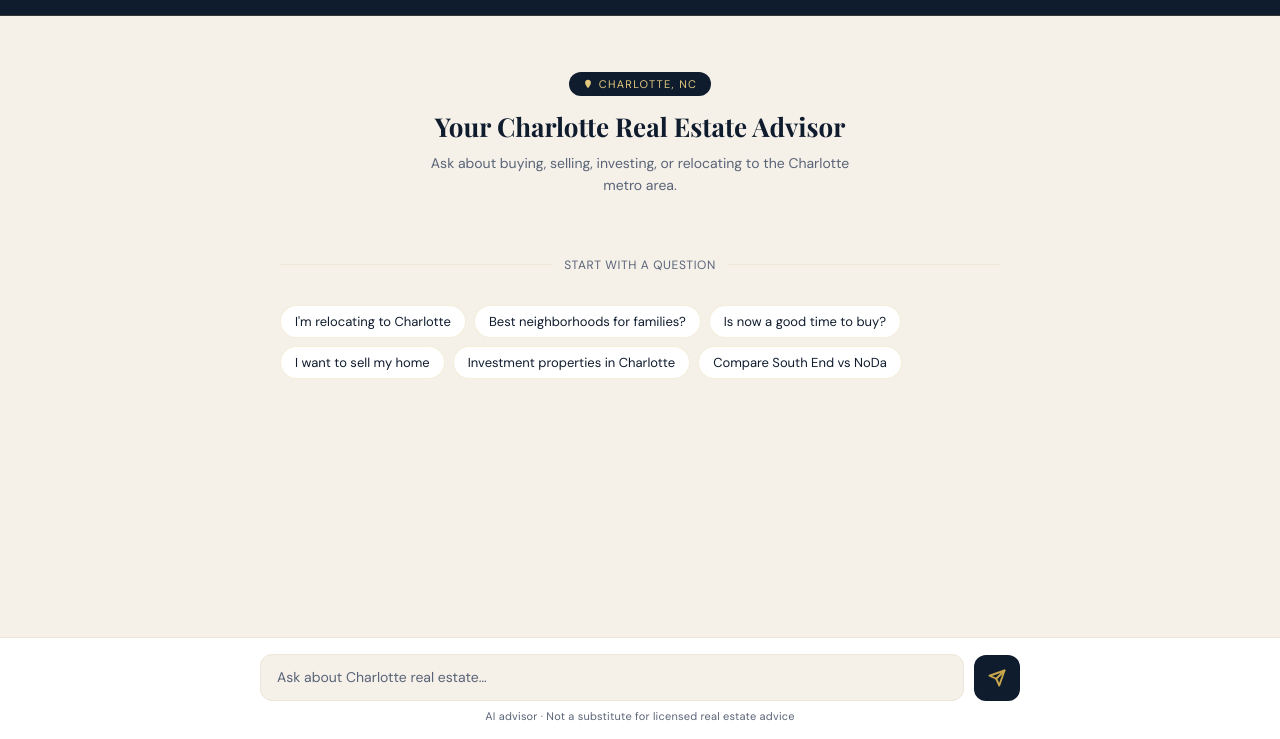
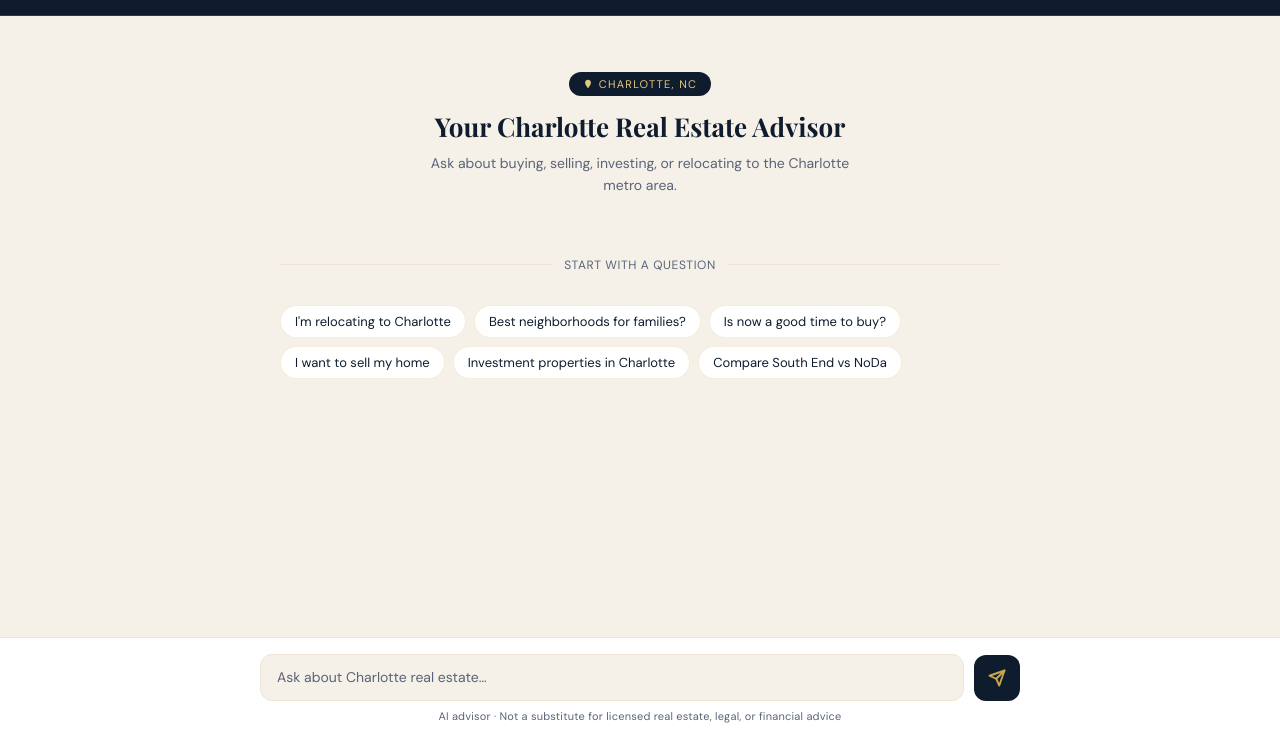
Before and after one commit to aristides-bot/charlotte-chatbot, a website: page index.html in a window 1280 px wide. Shown: the part 61-800 px from the top of the page. Drawn offline with nearby package versions, Linux system fonts and the light colour scheme.

Commit message:
Update index.html

```diff
--- a/index.html
+++ b/index.html
@@ -203,7 +203,7 @@
       </svg>
     </button>
   </div>
-  <div class="input-hint">AI advisor · Not a substitute for licensed real estate advice</div>
+  <div class="input-hint">AI advisor · Not a substitute for licensed real estate, legal, or financial advice</div>
 </div>
 
 <script>
```
